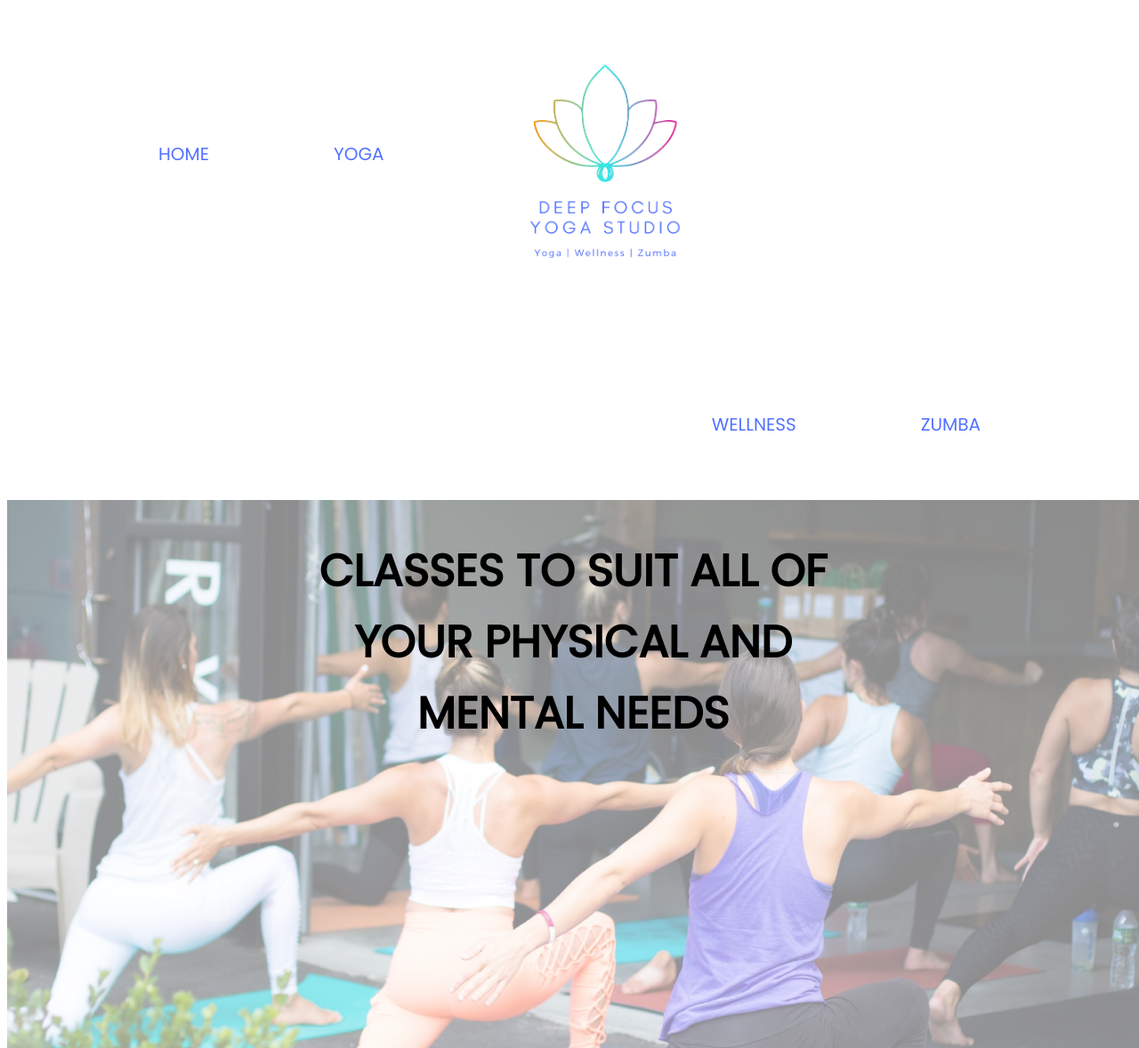
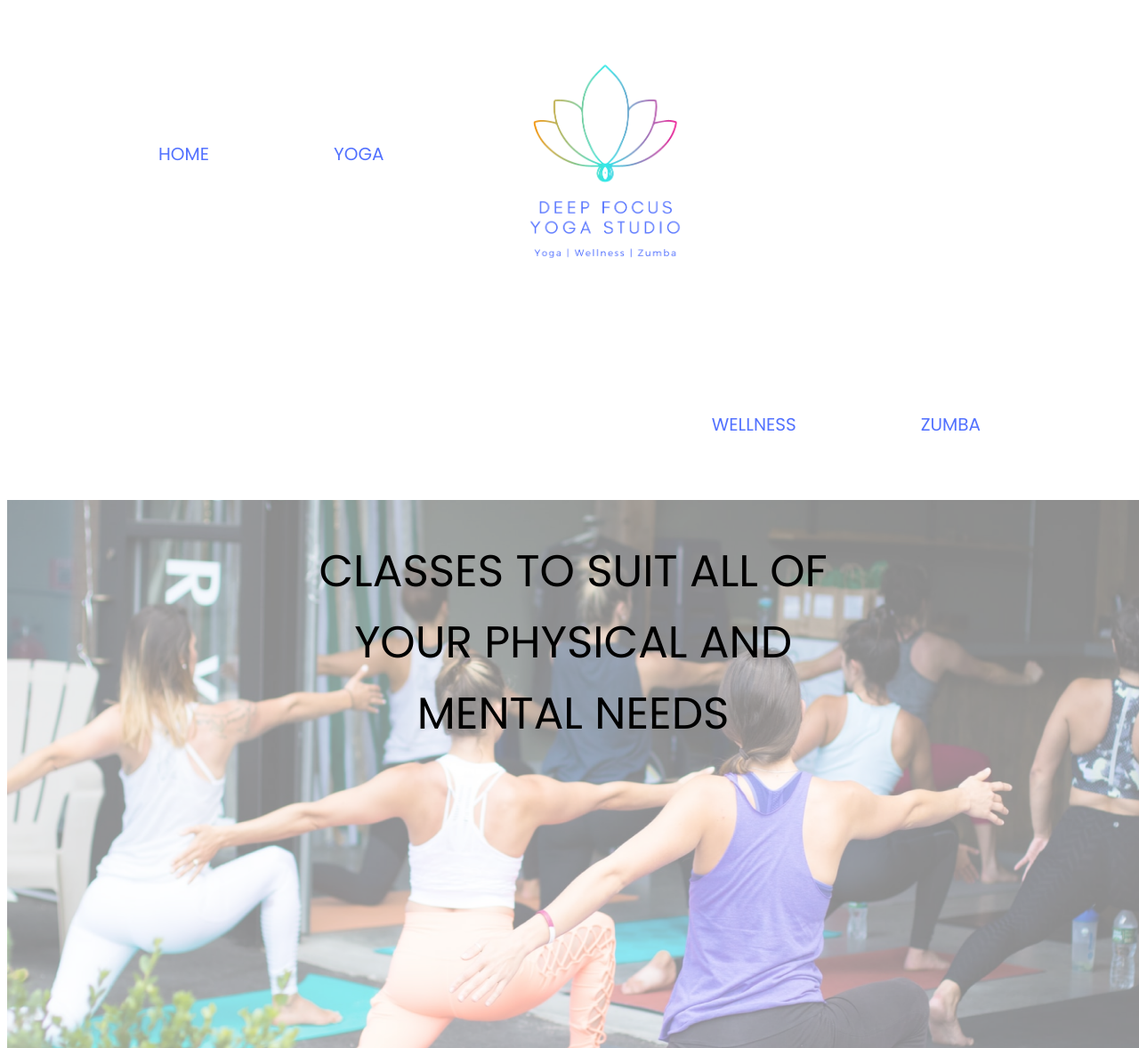
Before and after one commit to Nixter2310/DeepFocusYoga, a plain HTML site: page index.html in a window 1280 px wide. Shown: the top 1178 px of the page at 89% size. Drawn offline with Linux system fonts and the light colour scheme.

Commit message:
Update style.css

```diff
--- a/style.css
+++ b/style.css
@@ -47,7 +47,7 @@ font-family: 'Poppins', sans-serif;
     font-family: 'Poppins', sans-serif;
     font-size: 50px;
     text-align: center;
-    font-weight: bold;
+    font-weight: normal;
     color: black;
     line-height: 80px;
 }
@@ -117,7 +117,7 @@ h5 {
     font-family: 'Poppins', sans-serif;
     font-size: 50px;
     text-align: center;
-    font-weight: bolder;
+    font-weight: normal;
     color: black;
     line-height: 80px;
 }
@@ -192,7 +192,7 @@ display: block;
 }
 #yoga_head, #top_text h1 {
   top: 60%;
-    font-weight: bolder;
+    font-weight: normal;
 }
 #about_yoga_text, #about_wellness_text, #about_zumba_text {
     margin-top: 100px;
```
